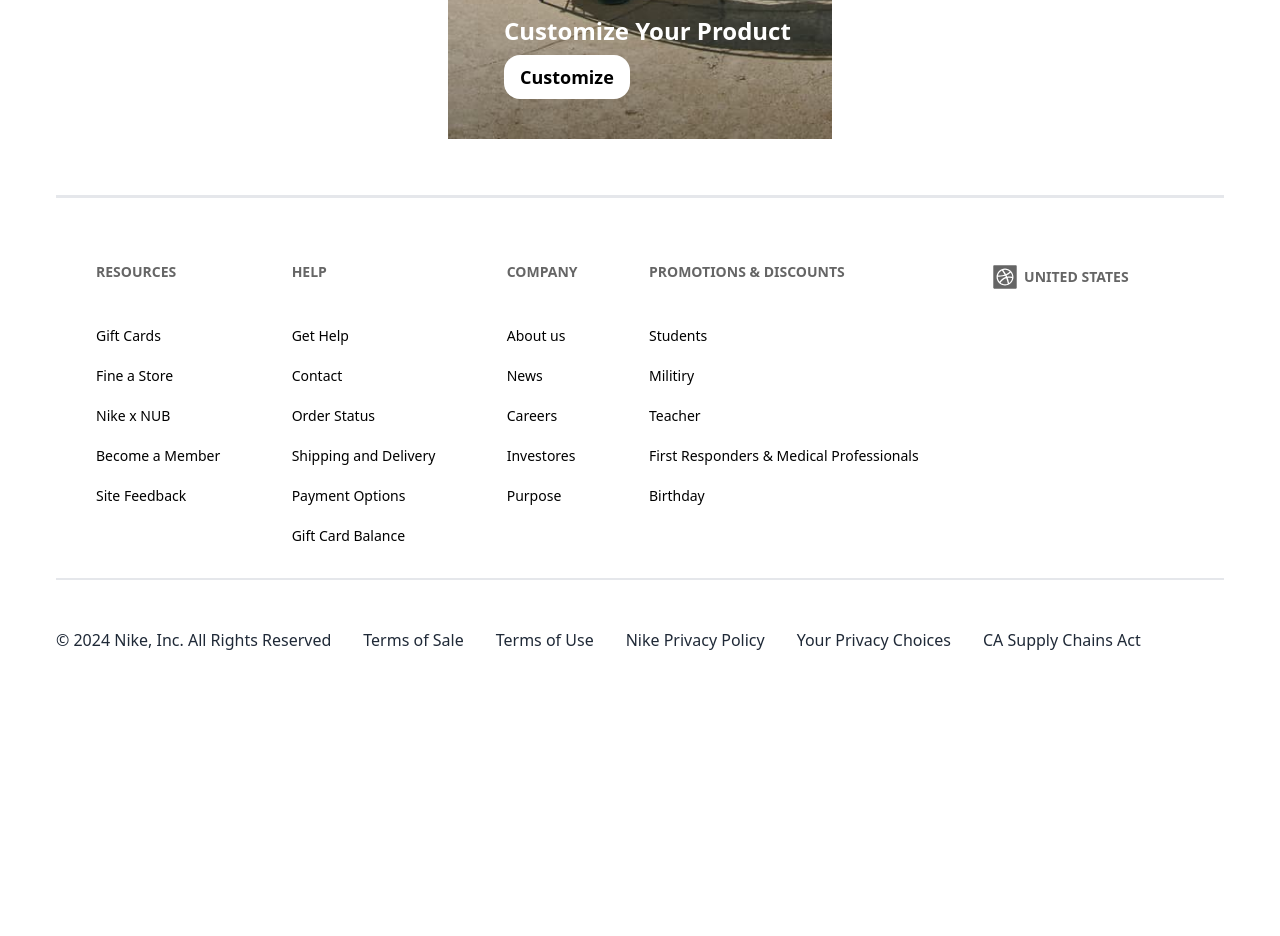
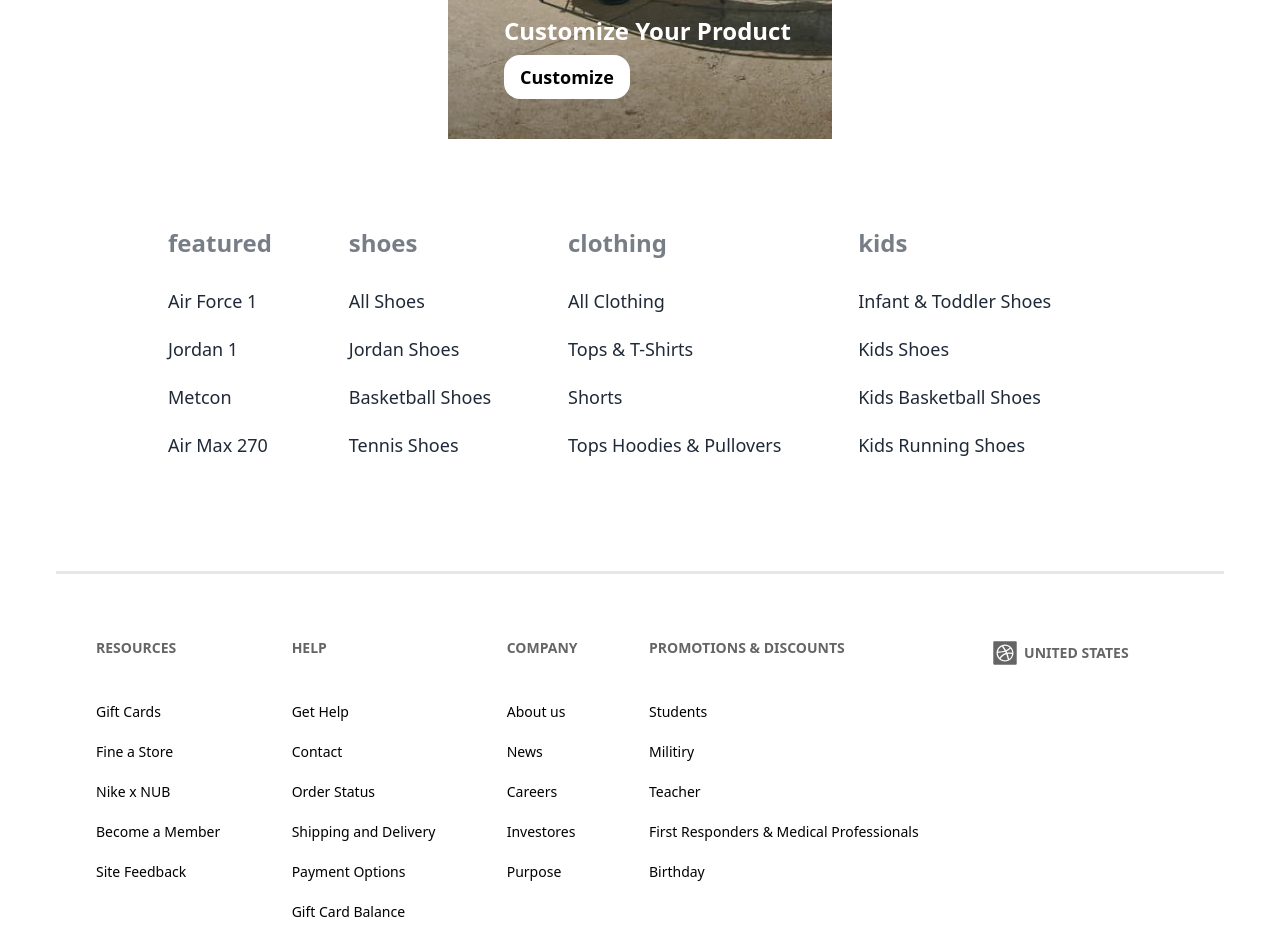
Before and after one commit to Prosantaroy1/Nike-Project-React, a React (Vite) app: page / in a window 1280 px wide. Shown: the part 3780-4716 px from the top of the page. Before the commit the page ends 4488 px from the top, so only its background shows below. Built offline with nearby package versions, Linux system fonts and the light colour scheme.

Commit message:
design today done or product section done

```diff
--- a/src/Component/Home/Home/Home.jsx
+++ b/src/Component/Home/Home/Home.jsx
@@ -4,6 +4,7 @@
 import NewWeeksec from '../NewWeek Sec/NewWeeksec';
 import MemberShipSec from '../Membership Sec/MemberShipSec';
 import ShopClassis from '../Shop Classis/ShopClassis';
+import ProductLink from '../Product Link/ProductLink';
 
 const Home = () => {
     return (
@@ -13,6 +14,7 @@
            <NewWeeksec/>
            <ShopClassis/>
            <MemberShipSec/>
+           <ProductLink/>
         </div>
     );
 };
--- /dev/null
+++ b/src/Component/Home/Product Link/ProductLink.jsx
@@ -0,0 +1,40 @@
+import React from 'react';
+
+const ProductLink = () => {
+    return (
+        <div className='px-32 pt-12 pb-4 '>
+            <footer className="footer  p-10">
+                <nav className='space-y-3'>
+                    <h6 className="footer-title lowercase text-2xl">Featured</h6>
+                    <a className="link no-underline text-lg">Air Force 1</a>
+                    <a className="link no-underline  text-lg">Jordan 1</a>
+                    <a className="link no-underline  text-lg">Metcon</a>
+                    <a className="link no-underline  text-lg">Air Max 270</a>
+                </nav>
+                <nav className='space-y-3'>
+                    <h6 className="footer-title lowercase text-2xl">Shoes</h6>
+                    <a className="link no-underline  text-lg">All Shoes</a>
+                    <a className="link no-underline  text-lg">Jordan Shoes</a>
+                    <a className="link no-underline  text-lg">Basketball Shoes</a>
+                    <a className="link no-underline  text-lg"> Tennis Shoes</a>
+                </nav>
+                <nav className='space-y-3'>
+                    <h6 className="footer-title lowercase text-2xl">Clothing</h6>
+                    <a className="link no-underline  text-lg">All Clothing</a>
+                    <a className="link no-underline  text-lg">Tops & T-Shirts</a>
+                    <a className="link no-underline  text-lg">Shorts</a>
+                    <a className="link no-underline  text-lg">Tops Hoodies & Pullovers</a>
+                </nav>
+                <nav className='space-y-3'>
+                    <h6 className="footer-title lowercase text-2xl">Kids</h6>
+                    <a className="link no-underline  text-lg">Infant & Toddler Shoes</a>
+                    <a className="link no-underline  text-lg">Kids Shoes</a>
+                    <a className="link no-underline  text-lg">Kids Basketball Shoes</a>
+                    <a className="link no-underline  text-lg">Kids Running Shoes</a>
+                </nav>
+            </footer>
+        </div>
+    );
+};
+
+export default ProductLink;
--- a/src/Component/Shared/Footer/Footer.jsx
+++ b/src/Component/Shared/Footer/Footer.jsx
@@ -8,37 +8,37 @@
             <footer className="footer  bg-[#ffff] pt-16 pb-8 text-black p-10">
                 <nav className='space-y-3'>
                     <h6 className="footer-title pb-4">Resources</h6>
-                    <a className="link link-hover">Gift Cards</a>
-                    <a className="link link-hover">Fine a Store</a>
-                    <a className="link link-hover">Nike x NUB</a>
-                    <a className="link link-hover">Become a Member</a>
-                    <a className="link link-hover">Site Feedback</a>
+                    <a className="link no-underline ">Gift Cards</a>
+                    <a className="link no-underline ">Fine a Store</a>
+                    <a className="link no-underline ">Nike x NUB</a>
+                    <a className="link no-underline ">Become a Member</a>
+                    <a className="link no-underline ">Site Feedback</a>
                 </nav>
                 <nav className='space-y-3'>
                     <h6 className="footer-title pb-4 ">Help</h6>
-                    <a className="link link-hover">Get Help</a>
-                    <a className="link link-hover">Contact</a>
-                    <a className="link link-hover">  Order Status </a>
-                    <a className="link link-hover"> Shipping and Delivery</a>
-                    <a className="link link-hover">  Payment Options</a>
-                    <a className="link link-hover"> Gift Card Balance</a>
+                    <a className="link no-underline ">Get Help</a>
+                    <a className="link no-underline ">Contact</a>
+                    <a className="link no-underline ">  Order Status </a>
+                    <a className="link no-underline "> Shipping and Delivery</a>
+                    <a className="link no-underline ">  Payment Options</a>
+                    <a className="link no-underline "> Gift Card Balance</a>
 
                 </nav>
                 <nav className='space-y-3'>
                     <h6 className="footer-title pb-4  ">Company</h6>
-                    <a className="link link-hover">About us</a>
-                    <a className="link link-hover">News</a>
-                    <a className="link link-hover">Careers</a>
-                    <a className="link link-hover">Investores</a>
-                    <a className="link link-hover">Purpose</a>
+                    <a className="link no-underline ">About us</a>
+                    <a className="link no-underline ">News</a>
+                    <a className="link no-underline ">Careers</a>
+                    <a className="link no-underline ">Investores</a>
+                    <a className="link no-underline ">Purpose</a>
                 </nav>
                 <nav className='space-y-3'>
                     <h6 className="footer-title pb-4">Promotions & Discounts</h6>
-                    <a className="link link-hover">Students</a>
-                    <a className="link link-hover">Militiry</a>
-                    <a className="link link-hover">Teacher</a>
-                    <a className="link link-hover">First Responders & Medical Professionals</a>
-                    <a className="link link-hover">Birthday</a>
+                    <a className="link no-underline ">Students</a>
+                    <a className="link no-underline ">Militiry</a>
+                    <a className="link no-underline ">Teacher</a>
+                    <a className="link no-underline ">First Responders & Medical Professionals</a>
+                    <a className="link no-underline ">Birthday</a>
                 </nav>
                 <nav className='space-y-3'>
                     <h6 className="footer-title pb-4 flex items-center gap-1"><AiFillDribbbleSquare className='text-3xl'/> United States</h6>
```
